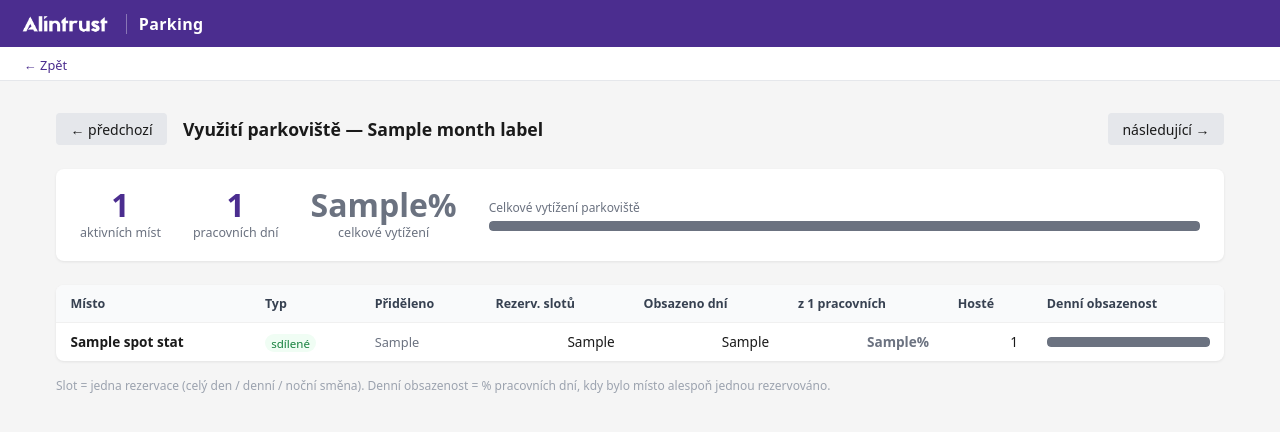
After one commit to ondrejremes/parking, a FastAPI app: template app/templates/reporting/utilization.html in a window 1280 px wide. The commit adds this page. Shown: the top 432 px of the page. Run offline with FastAPI, Linux system fonts and the light colour scheme; the template is opened without the code that fills it: most values are stand-ins (such as "Sample title", 1, 10 or a date in 2020).

Commit message:
feat: reporting role + day/night free slots split + detail navigation
User role:
- New can_view_reports role (toggle in /admin/users)
- Reporting link in nav (visible for admin or can_view_reports)
- Only applies to /reporting/ endpoint (requires admin OR can_view_reports)

Reporting page (/reporting/):
- Monthly spot utilization table with:
  * Reserved slots (reservations + guest parkings)
  * Booked days count
  * Day occupancy % (days with at least 1 reservation)
  * Guest count
  * Color-coded occupancy bars (green 60%+, orange 30-60%, grey <30%)
- Summary: total spots, working days, overall utilization %

Availability service:
- get_month_summary now tracks free_day_count and free_night_count
- Counts account for FULL_DAY applying to both shifts

Monthly view improvements:
- Green badge now shows ☀ (day shift free count) and ☾ (night shift free count)
- Added "≡ detail" link on each day to jump to weekly view
- Both are conditional on day not being in the past

Migration e7c666db6ae8: add can_view_reports with server_default='false'

Co-Authored-By: Claude Sonnet 4.6 <noreply@anthropic.com>

```diff
--- a/app/main.py
+++ b/app/main.py
@@ -5,7 +5,7 @@ from starlette.middleware.sessions import SessionMiddleware
 
 from app.config import SESSION_SECRET, BASE_URL
 from app.middleware import SecurityHeadersMiddleware
-from app.routers import auth, calendar, reservations, releases, admin, guest_parkings
+from app.routers import auth, calendar, reservations, releases, admin, guest_parkings, reporting
 
 app = FastAPI(title="Parking", docs_url=None, redoc_url=None)
 
@@ -25,6 +25,7 @@ app.include_router(reservations.router)
 app.include_router(releases.router)
 app.include_router(admin.router)
 app.include_router(guest_parkings.router)
+app.include_router(reporting.router)
 
 
 @app.get("/")
--- a/app/models/user.py
+++ b/app/models/user.py
@@ -15,5 +15,6 @@ class User(Base):
     is_admin: Mapped[bool] = mapped_column(Boolean, default=False, nullable=False)
     can_manage_guests: Mapped[bool] = mapped_column(Boolean, default=False, nullable=False)
     can_manage_spots: Mapped[bool] = mapped_column(Boolean, default=False, nullable=False)
+    can_view_reports: Mapped[bool] = mapped_column(Boolean, default=False, nullable=False)
     password_hash: Mapped[str | None] = mapped_column(String(255), nullable=True)
     created_at: Mapped[DateTime] = mapped_column(DateTime(timezone=True), server_default=func.now())
--- a/app/routers/auth.py
+++ b/app/routers/auth.py
@@ -56,6 +56,7 @@ async def callback(request: Request, db: Session = Depends(get_db)):
         "is_admin": user.is_admin,
         "can_manage_guests": user.can_manage_guests,
         "can_manage_spots": user.can_manage_spots,
+        "can_view_reports": user.can_view_reports,
     }
     return RedirectResponse("/")
 
@@ -89,6 +90,7 @@ async def admin_login(
             "is_admin": True,
             "can_manage_guests": admin_user.can_manage_guests,
             "can_manage_spots": admin_user.can_manage_spots,
+            "can_view_reports": admin_user.can_view_reports,
         }
         return RedirectResponse("/", status_code=303)
 
@@ -101,6 +103,7 @@ async def admin_login(
             "is_admin": local_user.is_admin,
             "can_manage_guests": local_user.can_manage_guests,
             "can_manage_spots": local_user.can_manage_spots,
+            "can_view_reports": local_user.can_view_reports,
         }
         return RedirectResponse("/", status_code=303)
 
--- a/app/templates/base.html
+++ b/app/templates/base.html
@@ -84,6 +84,9 @@
             {% if user.is_admin %}
                 <a href="/admin/users">Uživatelé</a>
             {% endif %}
+            {% if user.is_admin or user.can_view_reports %}
+                <a href="/reporting/">Reporting</a>
+            {% endif %}
             <span class="nav-spacer"></span>
             <span class="nav-user">{{ user.display_name }}</span>
             <a href="/auth/logout">Odhlásit</a>
--- /dev/null
+++ b/app/templates/reporting/utilization.html
@@ -0,0 +1,120 @@
+{% extends "base.html" %}
+{% block title %}Reporting využití — Parking{% endblock %}
+{% block head %}
+<style>
+    .rep-nav { display:flex; align-items:center; gap:1rem; margin-bottom:1.5rem; flex-wrap:wrap; }
+    .rep-nav h2 { font-size:1.1rem; font-weight:700; flex:1; }
+
+    .summary-card {
+        background:#fff; border-radius:8px; padding:1.25rem 1.5rem;
+        box-shadow:0 1px 3px rgba(0,0,0,.08); margin-bottom:1.5rem;
+        display:flex; gap:2rem; flex-wrap:wrap; align-items:center;
+    }
+    .summary-item { text-align:center; }
+    .summary-num  { font-size:2rem; font-weight:700; color:#4B2D8F; line-height:1; }
+    .summary-lbl  { font-size:.78rem; color:#6b7280; margin-top:.2rem; }
+
+    .util-bar-wrap { flex:1; min-width:200px; }
+    .util-bar-bg   { background:#f3f4f6; border-radius:4px; height:10px; overflow:hidden; }
+    .util-bar-fill { background:#4B2D8F; height:100%; border-radius:4px; transition:width .3s; }
+    .util-bar-fill.high   { background:#059669; }
+    .util-bar-fill.medium { background:#d97706; }
+    .util-bar-fill.low    { background:#6b7280; }
+
+    table { width:100%; border-collapse:collapse; background:#fff; border-radius:8px;
+            box-shadow:0 1px 3px rgba(0,0,0,.08); overflow:hidden; }
+    th, td { padding:.6rem .9rem; text-align:left; border-bottom:1px solid #f0f0f0; font-size:.85rem; }
+    th { background:#f9fafb; font-weight:600; font-size:.78rem; color:#374151; }
+    tr:last-child td { border-bottom:none; }
+    td.num { text-align:right; font-variant-numeric:tabular-nums; }
+    .badge-assigned { background:#ede9fe; color:#5b21b6; font-size:.72rem;
+                      padding:.1rem .4rem; border-radius:10px; }
+    .badge-shared   { background:#f0fdf4; color:#15803d; font-size:.72rem;
+                      padding:.1rem .4rem; border-radius:10px; }
+    .pct { font-weight:700; }
+    .pct-high   { color:#059669; }
+    .pct-medium { color:#d97706; }
+    .pct-low    { color:#6b7280; }
+</style>
+{% endblock %}
+{% block content %}
+
+<div class="rep-nav">
+    <a href="/reporting/?month={{ prev_month }}" class="btn btn-secondary">← předchozí</a>
+    <h2>Využití parkoviště — {{ month_label }}</h2>
+    <a href="/reporting/?month={{ next_month }}" class="btn btn-secondary">následující →</a>
+</div>
+
+<div class="summary-card">
+    <div class="summary-item">
+        <div class="summary-num">{{ spot_stats | length }}</div>
+        <div class="summary-lbl">aktivních míst</div>
+    </div>
+    <div class="summary-item">
+        <div class="summary-num">{{ total_working }}</div>
+        <div class="summary-lbl">pracovních dní</div>
+    </div>
+    <div class="summary-item">
+        <div class="summary-num {% if overall_utilization >= 60 %}pct-high{% elif overall_utilization >= 30 %}pct-medium{% else %}pct-low{% endif %}">
+            {{ overall_utilization }}%
+        </div>
+        <div class="summary-lbl">celkové vytížení</div>
+    </div>
+    <div class="util-bar-wrap">
+        <div style="font-size:.75rem;color:#6b7280;margin-bottom:.3rem">Celkové vytížení parkoviště</div>
+        <div class="util-bar-bg">
+            <div class="util-bar-fill {% if overall_utilization >= 60 %}high{% elif overall_utilization >= 30 %}medium{% else %}low{% endif %}"
+                 style="width:{{ overall_utilization }}%"></div>
+        </div>
+    </div>
+</div>
+
+<table>
+    <thead>
+        <tr>
+            <th>Místo</th>
+            <th>Typ</th>
+            <th>Přiděleno</th>
+            <th class="num">Rezerv. slotů</th>
+            <th class="num">Obsazeno dní</th>
+            <th class="num">z {{ total_working }} pracovních</th>
+            <th class="num">Hosté</th>
+            <th>Denní obsazenost</th>
+        </tr>
+    </thead>
+    <tbody>
+    {% for s in spot_stats %}
+    {% if s.day_occupancy >= 60 %}{% set pct_class = "pct-high" %}
+    {% elif s.day_occupancy >= 30 %}{% set pct_class = "pct-medium" %}
+    {% else %}{% set pct_class = "pct-low" %}{% endif %}
+    <tr>
+        <td><strong>{{ s.label }}</strong></td>
+        <td>
+            {% if s.is_assigned %}
+            <span class="badge-assigned">přidělené</span>
+            {% else %}
+            <span class="badge-shared">sdílené</span>
+            {% endif %}
+        </td>
+        <td style="font-size:.8rem;color:#6b7280">{{ s.assigned_to or '—' }}</td>
+        <td class="num">{{ s.reserved_slots }}</td>
+        <td class="num">{{ s.booked_days }}</td>
+        <td class="num">
+            <span class="pct {{ pct_class }}">{{ s.day_occupancy }}%</span>
+        </td>
+        <td class="num">{{ s.guest_count }}</td>
+        <td style="min-width:140px">
+            <div class="util-bar-bg" title="{{ s.day_occupancy }}%">
+                <div class="util-bar-fill {% if s.day_occupancy >= 60 %}high{% elif s.day_occupancy >= 30 %}medium{% else %}low{% endif %}"
+                     style="width:{{ s.day_occupancy }}%"></div>
+            </div>
+        </td>
+    </tr>
+    {% endfor %}
+    </tbody>
+</table>
+
+<p style="margin-top:1rem;font-size:.75rem;color:#9ca3af">
+    Slot = jedna rezervace (celý den / denní / noční směna). Denní obsazenost = % pracovních dní, kdy bylo místo alespoň jednou rezervováno.
+</p>
+{% endblock %}
```
Also changed, not shown: alembic/versions/e7c666db6ae8_add_can_view_reports_to_users.py (added, +32 -0 lines), app/routers/admin.py (+15 -0 lines), app/routers/reporting.py (added, +140 -0 lines), app/services/availability.py (+12 -0 lines), app/templates/admin/users.html (+11 -0 lines), app/templates/calendar_month.html (+10 -3 lines).
